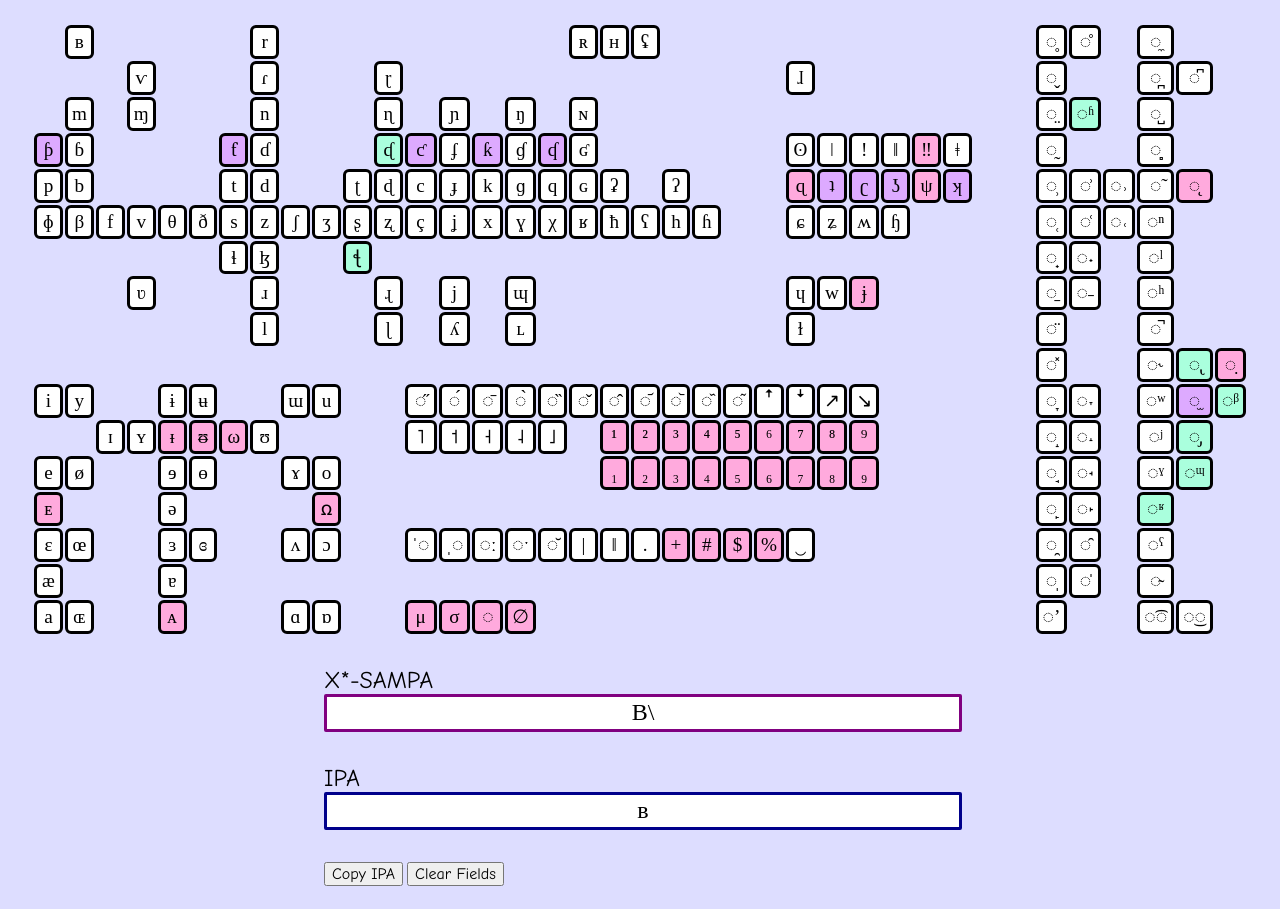
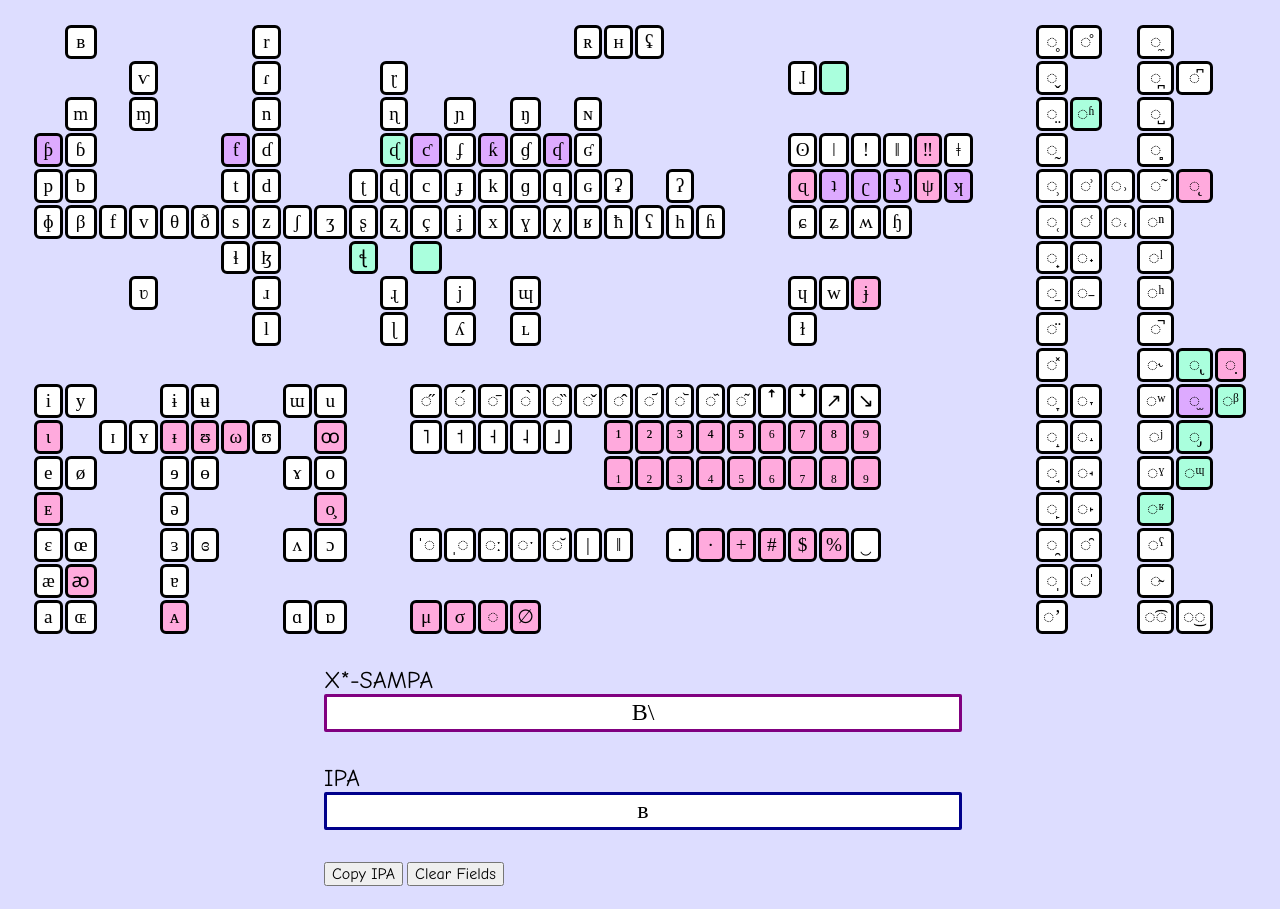
Before and after one commit to pfysches-boop/X-SAMPA-interpreter, a plain HTML site: page index.html in a window 1280 px wide. Both pictures are taken after a click on the element "voiced bilabial trill". Drawn offline with Linux system fonts and the light colour scheme.

Commit message:
Add files via upload

```diff
--- a/index.html
+++ b/index.html
@@ -98,8 +98,8 @@
         <td></td>
 
         <td title="voiced alveolar lateral flap">ɺ</td>
+        <td title="voiced retroflex lateral flap" class="implicit">𝼈</td>
 
-                <td></td>
         <td></td>
         <td></td>
         <td></td>
@@ -344,7 +344,7 @@
         <td title="voiceless retroflex lateral fricative (implicit/extipa)" class="implicit">ꞎ</td>
         <td></td>
 
-                <td></td>
+        <td title="voiceless palatal lateral fricative (implicit/extipa)" class="implicit" accesskey="L\\">𝼆</td>
         <td></td>
 
         <td></td>
@@ -585,7 +585,7 @@
         <td title="labialized (compressed) (implicit)" class="implicit">◌ᵝ</td>
       </tr>
       <tr>
-                <td></td>
+        <td title="near-close front unrounded vowel (non-ipa)" class="non-ipa">ɩ</td>
         <td></td>
 
         <td title="near-close near-front unrounded vowel">ɪ</td>
@@ -598,7 +598,7 @@
         <td title="near-close near-back rounded vowel">ʊ</td>
 
         <td></td>
-                <td></td>
+        <td title="near-close back rounded vowel (non-ipa)" class="non-ipa">ꝏ</td>
 
         <td></td>
         <td></td>
@@ -689,7 +689,7 @@
         <td></td>
         <td></td>
 
-                <td title="mid back rounded vowel (non-ipa)" class="non-ipa">ꭥ</td>
+        <td title="mid back rounded vowel (non-ipa)" class="non-ipa" accesskey="o\">o̧</td>
 
         <td></td>
         <td></td>
@@ -746,15 +746,17 @@
         <td title="extra-short">◌̆</td>
         <td title="minor break">|</td>
         <td title="major break">‖</td>
+
+        <td></td>
+
         <td title="syllable boundary">.</td>
+        <td title="morpheme boundary (non-ipa)" class="non-ipa" accesskey="+\\">·</td>
         <td title="morpheme boundary (non-ipa)" class="non-ipa" accesskey="+\">+</td>
         <td title="word boundary (non-ipa)" class="non-ipa" accesskey="#">#</td>
         <td title="phrase boundary (non-ipa)" class="non-ipa" accesskey="$">$</td>
         <td title="prosodic boundary (non-ipa)" class="non-ipa" accesskey="%\">%</td>
         <td title="linking/no break">‿</td>
 
-                <td></td>
-                <td></td>
         <td></td>
         <td></td>
         <td></td>
@@ -768,7 +770,7 @@
       </tr>
       <tr>
         <td title="near-open front unrounded vowel">æ</td>
-                <td></td>
+        <td title="near-open front rounded vowel (non-ipa)" class="non-ipa">ꜵ</td>
 
         <td></td>
         <td></td>
--- a/main.js
+++ b/main.js
@@ -1,6 +1,6 @@
 
-const inputEl = document.getElementById('xsampa-input')
-const outputEl = document.getElementById('ipa-output')
+const input_element = document.getElementById('xsampa-input')
+const output_element = document.getElementById('ipa-output')
 
 const aliasMap = [
   [ "|\\\\|\\\\", "\u0296" ],
@@ -104,6 +104,7 @@ const mainMap = [
   [ "j\\", "\u029d" ],
   [ "l`", "\u026d" ],
   [ "l\\", "\u027a" ],
+  [ "l\\`", "𝼈" ],
   [ "n`", "\u0273" ],
   [ "p\\", "\u0278" ],
   [ "r`", "\u027d" ],
@@ -367,7 +368,7 @@ const mainMap = [
   [ "t*K", "\u019B" ],
   [ "d*K\\", "\u03BB" ],
   [ "E\\", "\u1d07" ],
-    [ "o\\", "\uab65" ],
+  [ "o\\", "o̧" ],
   [ "_~", "\u0303" ],
   [ "_=", "\u0329" ],
   [ "_d\\\\", "\u032a\u0346" ],
@@ -388,7 +389,14 @@ const mainMap = [
   [ "d_j\\\\", "\u0221" ],
   [ "t_j\\\\", "\u0236" ],
   [ "l_j\\\\", "\u0234" ],
-    [ "+\\\\", "·"],
+  [ "+\\\\", "·" ],
+  [ "l\\\\" , "𝼑" ],
+  [ "S`" , "ᶘ" ],
+  [ "Z`" , "ᶚ" ],
+  [ "L\\\\" , "𝼆" ],
+  [ "D\\\\", "ᴅ" ],
+  [ "9\\\\", "ꜵ" ],
+  [ "o\\\\", "ꝏ" ],
 ]
 
 const letterMap = [ ...aliasMap, ...mainMap ].sort(
@@ -406,30 +414,30 @@ const afterMap = [
   [ "\u0303\\", "~" ],
 ]
 
-for(const el of document.getElementById('buttons').getElementsByTagName('td')) {
-    if(el.innerHTML !== '') {
-        el.style.border = '3px solid black'
-        el.style.borderRadius = '6px'
-        el.style.cursor = 'pointer'
-        if(!el.className) el.style.backgroundColor = 'white'
+for(const button of document.getElementById('buttons').getElementsByTagName('td')) {
+  if(button.innerHTML === '') { continue }
+  button.style.border = '3px solid black'
+  button.style.borderRadius = '6px'
+  button.style.cursor = 'pointer'
+  if(!button.className) button.style.backgroundColor = 'white'
 
-        const char = el.accessKey || (el.innerHTML[el.innerHTML.length > 1 ? 1 : 0])
+  const char = button.accessKey || (button.innerHTML[button.innerHTML.length > 1 ? 1 : 0])
 
-        el.onclick = evt => {
-            for(const [ key, value ] of mainMap)
+  button.onclick = evt => {
+    for(const [ key, value ] of mainMap) {
       if(value === char) {
-                    inputEl.value += key
+        input_element.value += key
         return update()
       }
+    }
 
-            inputEl.value += el.accessKey
+    input_element.value += button.accessKey
     return update()
-        }
   }
 }
 
 const update = evt => {
-    let output = inputEl.value
+  let output = input_element.value
 
   for(const [ key, value ] of letterMap) {
     output = output.replaceAll(key, value)
@@ -438,19 +446,17 @@ const update = evt => {
     output = output.replaceAll(key, value)
   }
 
-    outputEl.value = output
-
-
+  output_element.value = output
 }
 
-inputEl.addEventListener('keydown', update)
-inputEl.addEventListener('keyup', update)
-inputEl.addEventListener('onchange', update)
+input_element.addEventListener('keydown',  update)
+input_element.addEventListener('keyup',    update)
+input_element.addEventListener('onchange', update)
 
 
 const copyIndicator = document.getElementById('copy-indicator')
 const copy = () => {
-    navigator.clipboard.writeText(outputEl.value)
+  navigator.clipboard.writeText(output_element.value)
 
   copyIndicator.className = 'fadeinout'
   setTimeout(() => { copyIndicator.className = '' }, 2000)
@@ -471,6 +477,6 @@ document.addEventListener('keyup', evt => {
 document.getElementById('copy-button').onclick = copy
 
 document.getElementById('clear-button').onclick = function(evt) {
-    inputEl.value = ''
-    outputEl.value = ''
+  input_element.value = ''
+  output_element.value = ''
 }
```
Also changed, not shown: style.css (indentation only). Lines whose indentation alone changed are shown as unchanged.
